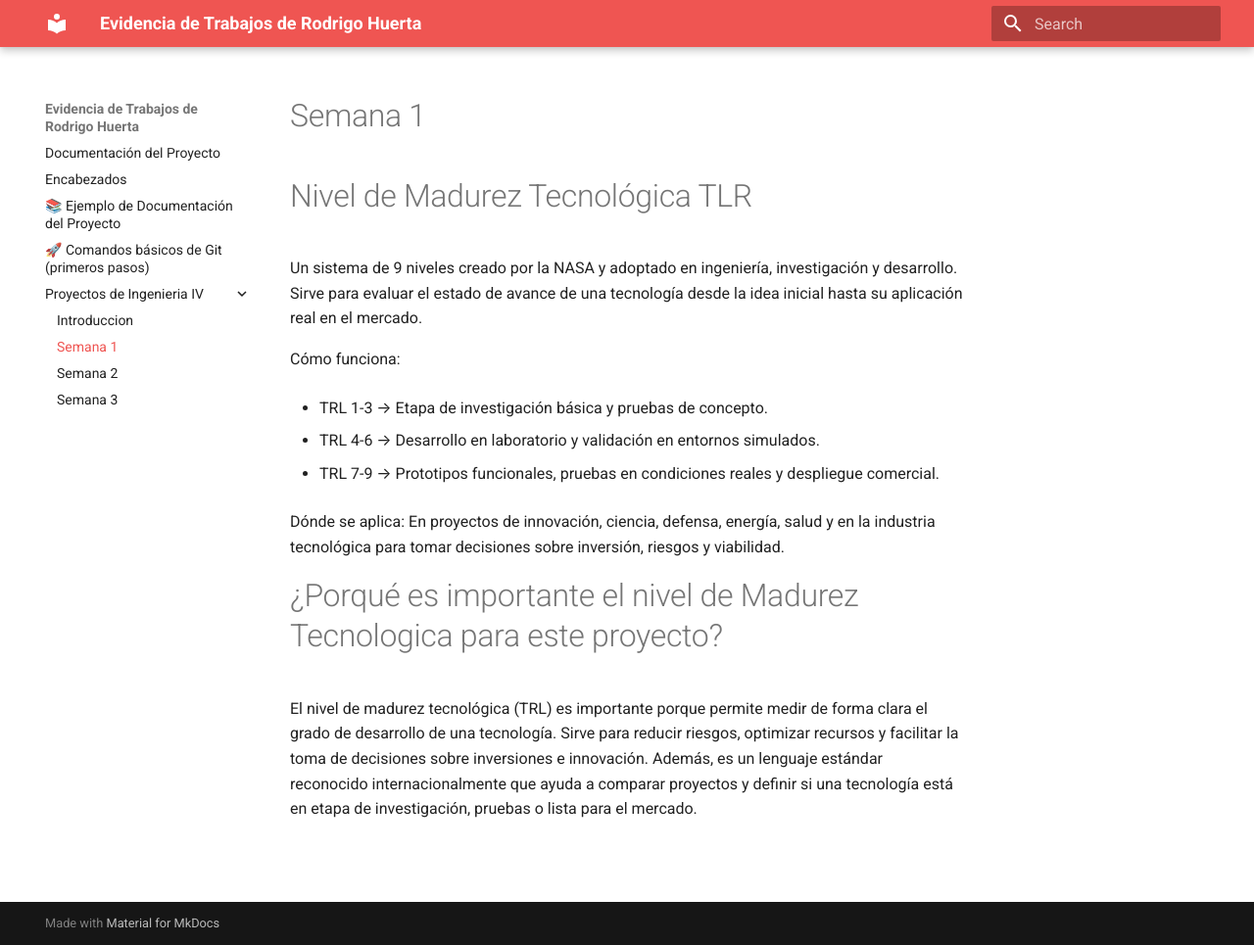
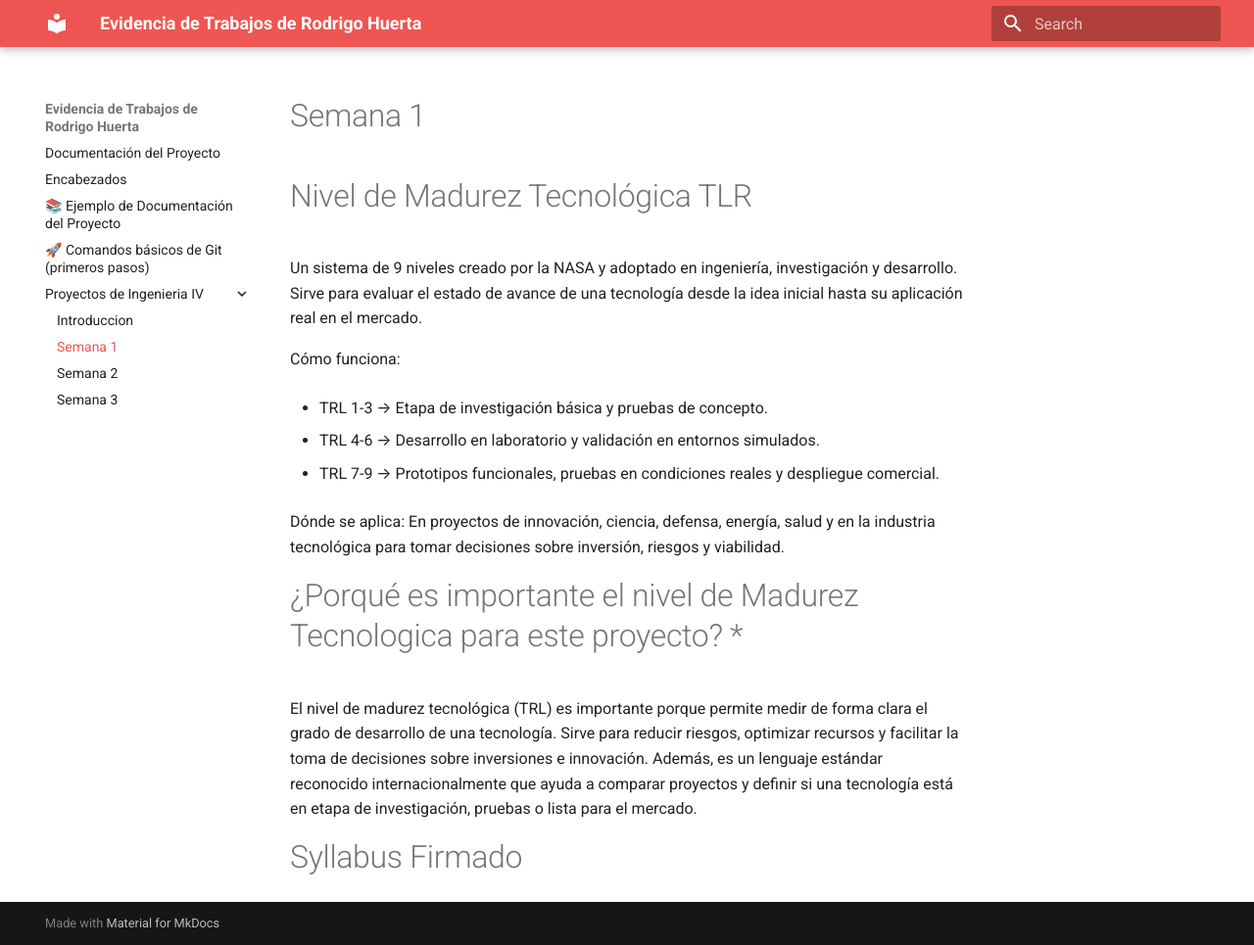
Before and after one commit to RodrigoH2929/portafolio_evidencias, an MkDocs documentation site: the page built from docs/Proyectos de Ingenieria IV/Semana 1.md, in a window 1280 px wide and 965 px high. Shown: the whole window at 98% size. Built offline with MkDocs 1.6.1 and Material for MkDocs 9.7.7, drawn with Linux system fonts in a browser that asks for light colours.

Commit message:
Cambie un subtitulo

```diff
--- a/docs/Proyectos de Ingenieria IV/Semana 1.md
+++ b/docs/Proyectos de Ingenieria IV/Semana 1.md
@@ -12,6 +12,8 @@ Cómo funciona:
 
 Dónde se aplica: En proyectos de innovación, ciencia, defensa, energía, salud y en la industria tecnológica para tomar decisiones sobre inversión, riesgos y viabilidad.
 
-# ¿Porqué es importante el nivel de Madurez Tecnologica para este proyecto?
+# ¿Porqué es importante el nivel de Madurez Tecnologica para este proyecto? *
 
 El nivel de madurez tecnológica (TRL) es importante porque permite medir de forma clara el grado de desarrollo de una tecnología. Sirve para reducir riesgos, optimizar recursos y facilitar la toma de decisiones sobre inversiones e innovación. Además, es un lenguaje estándar reconocido internacionalmente que ayuda a comparar proyectos y definir si una tecnología está en etapa de investigación, pruebas o lista para el mercado.
+
+# Syllabus Firmado
```
